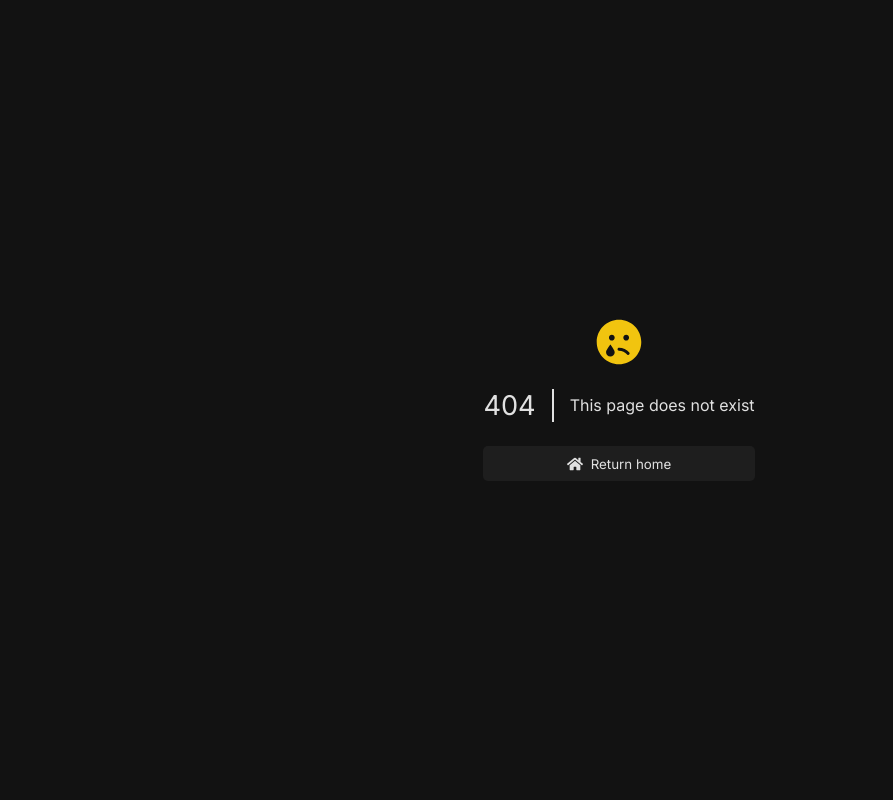
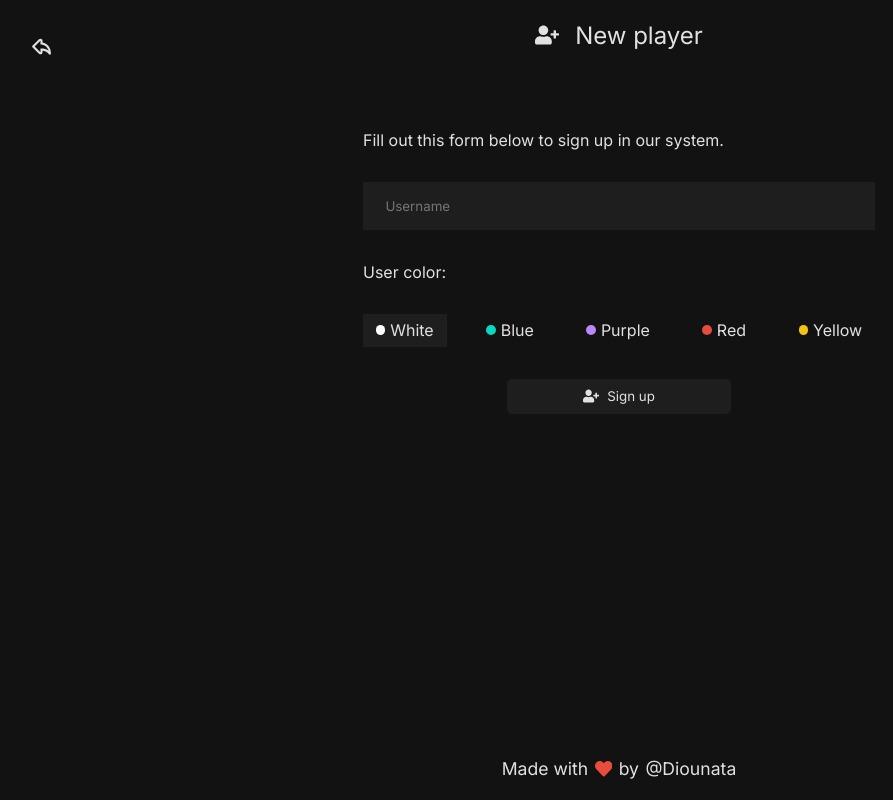
Before and after one commit to Diounata/tic-tac-toe, a Next.js app: page /players/new in a window 1280 px wide. Before the commit this address had no page. Shown: the whole page, without its empty margins (21-914 px from the left). Built offline with nearby package versions, Linux system fonts and the light colour scheme.

Commit message:
Add New player route

```diff
--- a/src/Components/General/BackButton.tsx
+++ b/src/Components/General/BackButton.tsx
@@ -3,10 +3,14 @@ import styles from '../../styles/General/BackButton.module.scss';
 
 import BackIcon from '../../Icons/Back';
 
-export default function BackButton() {
+type ButtonProps = {
+    href?: string;
+};
+
+export default function BackButton({ href }: ButtonProps) {
     return (
         <div className={styles.back}>
-            <Link href='/'>
+            <Link href={href || '/'}>
                 <a>
                     <BackIcon />
                 </a>
--- a/src/Components/Leaderboard/PlayerData.tsx
+++ b/src/Components/Leaderboard/PlayerData.tsx
@@ -15,8 +15,8 @@ export default function PlayerData() {
             {players.map((player, key) => (
                 <div key={key}>
                     <div className={styles.icons}>
-                        <X color={player.color} />
-                        <O color={player.color} />
+                        <X color={player.color.hex} />
+                        <O color={player.color.hex} />
                     </div>
 
                     <div className={styles.username}>{player.name}</div>
--- a/src/Components/Players/DefaultPlayers.tsx
+++ b/src/Components/Players/DefaultPlayers.tsx
@@ -14,7 +14,7 @@ export default function PlayerData() {
 
                 <div className={styles.username}>Player X</div>
                 <div className={styles.colorSquare}>
-                    <div style={{ background: '#04DAC2' }}></div> #04DAC2
+                    <div style={{ background: '#04DAC2' }}></div> Blue
                 </div>
                 <div>
                     <XCircle />
@@ -28,7 +28,7 @@ export default function PlayerData() {
 
                 <div className={styles.username}>Player O</div>
                 <div className={styles.colorSquare}>
-                    <div style={{ background: '#BB86FC' }}></div> #BB86FC
+                    <div style={{ background: '#BB86FC' }}></div> Purple
                 </div>
                 <div>
                     <XCircle />
--- /dev/null
+++ b/src/Components/Players/new/Colors.tsx
@@ -0,0 +1,61 @@
+type Props = {
+    styles: { readonly [key: string]: string };
+    selectedColor: string;
+    updateColor(value: string): void;
+};
+
+export default function Colors({ styles, selectedColor, updateColor }: Props) {
+    return (
+        <>
+            <label
+                className={selectedColor === '#fff' ? styles.selectedColor : ''}
+                onClick={() => updateColor('#fff')}
+            >
+                <div>
+                    <div style={{ background: '#fff' }}></div>
+                    White
+                </div>
+            </label>
+
+            <label
+                className={selectedColor === '#04dac2' ? styles.selectedColor : ''}
+                onClick={() => updateColor('#04dac2')}
+            >
+                <div>
+                    <div style={{ background: '#04dac2' }}></div>
+                    Blue
+                </div>
+            </label>
+
+            <label
+                className={selectedColor === '#bb86fc' ? styles.selectedColor : ''}
+                onClick={() => updateColor('#bb86fc')}
+            >
+                <div>
+                    <div style={{ background: '#bb86fc' }}></div>
+                    Purple
+                </div>
+            </label>
+
+            <label
+                className={selectedColor === '#e74c3c' ? styles.selectedColor : ''}
+                onClick={() => updateColor('#e74c3c')}
+            >
+                <div>
+                    <div style={{ background: '#e74c3c' }}></div>
+                    Red
+                </div>
+            </label>
+
+            <label
+                className={selectedColor === '#f1c40f' ? styles.selectedColor : ''}
+                onClick={() => updateColor('#f1c40f')}
+            >
+                <div>
+                    <div style={{ background: '#f1c40f' }}></div>
+                    Yellow
+                </div>
+            </label>
+        </>
+    );
+}
--- a/src/Contexts/PlayersContext.tsx
+++ b/src/Contexts/PlayersContext.tsx
@@ -8,8 +8,13 @@ type ChildrenProps = {
 
 type PlayerProps = {
     name: string;
-    color: string;
+    color: ColorProps;
     match: PlayerMatchProps;
+};
+
+type ColorProps = {
+    hex: string;
+    name: string;
 };
 
 type PlayerMatchProps = {
@@ -29,7 +34,10 @@ export function PlayersContextProvider({ children }: ChildrenProps) {
     const [players, setPlayers] = useState([
         {
             name: 'Diounata',
-            color: '#FFF',
+            color: {
+                hex: '#FFF',
+                name: 'White',
+            },
             match: {
                 matches: 0,
                 wins: 0,
@@ -43,7 +51,10 @@ export function PlayersContextProvider({ children }: ChildrenProps) {
     const [defaultPlayers, setDefaultPlayers] = useState([
         {
             name: 'Player X',
-            color: '#FFF',
+            color: {
+                hex: '#04dac2',
+                name: 'Blue',
+            },
             match: {
                 matches: 0,
                 wins: 0,
@@ -55,7 +66,10 @@ export function PlayersContextProvider({ children }: ChildrenProps) {
 
         {
             name: 'Player O',
-            color: '#FFF',
+            color: {
+                hex: '#bb86fc',
+                name: 'Purple'
+            },
             match: {
                 matches: 0,
                 wins: 0,
--- a/src/Icons/UserPlus.tsx
+++ b/src/Icons/UserPlus.tsx
@@ -1,5 +1,9 @@
 import { FaUserPlus } from 'react-icons/fa';
 
-export default function UserPlus() {
-    return <FaUserPlus />;
+type IconProps = {
+    size?: number;
+};
+
+export default function UserPlus({ size }: IconProps) {
+    return <FaUserPlus size={size || 16} />;
 }
--- /dev/null
+++ b/src/pages/players/new.tsx
@@ -0,0 +1,59 @@
+import { useState } from 'react';
+import styles from '../../styles/Players/NewPlayer.module.scss';
+
+import TitlePage from '../../utils/TitlePage';
+import Button from '../../Components/General/Button';
+import UserPlus from '../../Icons/UserPlus';
+
+import Colors from '../../Components/Players/new/Colors';
+import Footer from '../../Components/General/Footer';
+import BackButton from '../../Components/General/BackButton';
+import Header from '../../Components/General/Header';
+
+export default function NewPlayerForm() {
+    const [selectedColor, setSelectedColor] = useState('#fff');
+
+    function updateColor(value: string): void {
+        setSelectedColor(value);
+    }
+
+    return (
+        <>
+            <TitlePage title='New player' />
+
+            <div>
+                <div>
+                    <BackButton href='/players' />
+
+                    <Header>
+                        <UserPlus size={24} /> New player
+                    </Header>
+                </div>
+
+                <form className={styles.newContainer}>
+                    <h4>Fill out this form below to sign up in our system.</h4>
+
+                    <input type='text' placeholder='Username' required />
+
+                    <h4>User color:</h4>
+
+                    <div className={styles.colors}>
+                        <Colors
+                            selectedColor={selectedColor}
+                            updateColor={updateColor}
+                            styles={styles}
+                        />
+                    </div>
+
+                    <div className={styles.signUpButton}>
+                        <Button>
+                            <UserPlus /> Sign up
+                        </Button>
+                    </div>
+                </form>
+            </div>
+
+            <Footer />
+        </>
+    );
+}
--- /dev/null
+++ b/src/styles/Players/NewPlayer.module.scss
@@ -0,0 +1,68 @@
+.newContainer {
+    display: flex;
+    flex-direction: column;
+    gap: 2rem;
+
+    width: 40vw;
+    margin-top: 5rem;
+
+    input[type='text'] {
+        width: 100%;
+
+        background: var(--light-color);
+        border: 0;
+
+        padding: 1rem 1.4rem;
+
+        outline: none;
+        transition: 0.2s;
+
+        &:focus {
+            box-shadow: 10px 10px 5px rgba(0, 0, 0, 0.4);
+        }
+    }
+}
+
+.colors {
+    display: flex;
+    justify-content: space-between;
+
+    label {
+        display: flex;
+        align-items: center;
+        gap: 0.3rem;
+
+        padding: 0.4rem 0.8rem;
+        transition: 0.2s;
+        cursor: pointer;
+
+        &:hover {
+            background: var(--light-color);
+        }
+    }
+
+    label > div {
+        display: flex;
+        align-items: center;
+        gap: 0.3rem;
+
+        div {
+            width: 0.6rem;
+            height: 0.6rem;
+            border-radius: 50px;
+        }
+    }
+}
+
+.selectedColor {
+    background: var(--light-color);
+}
+
+.signUpButton {
+    display: flex;
+    justify-content: center;
+
+    button {
+        width: 14rem;
+    }
+}
--- a/src/styles/main.scss
+++ b/src/styles/main.scss
@@ -20,6 +20,10 @@ h2 {
     display: flex;
     align-items: center;
     gap: 1rem;
+}
+
+input {
+    color: var(--text);
 }
 
 .container {
```
Also changed, not shown: src/Components/Players/PlayerData.tsx (+4 -4 lines), src/pages/players/index.tsx (renamed from src/pages/players.tsx, +9 -9 lines).
